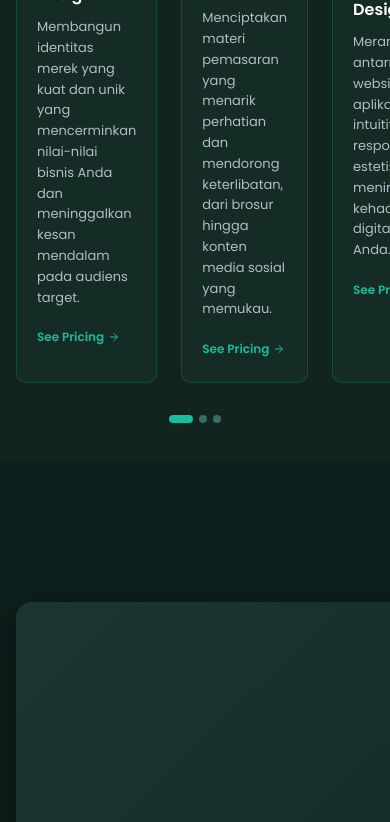
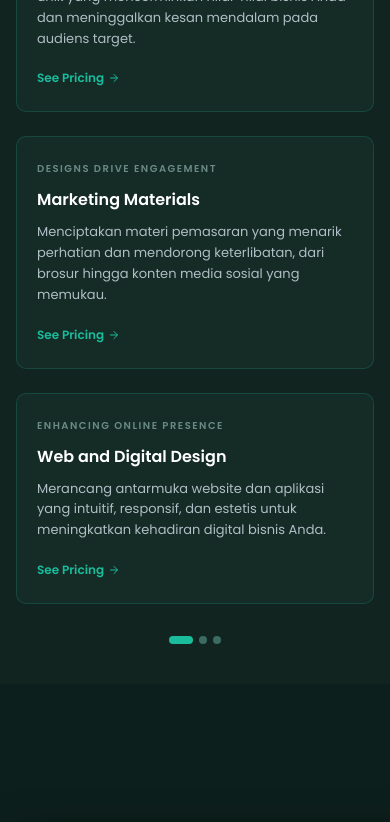
Before and after one commit to ReyCannavaro/evan-portfolio, a Next.js app: page / in a window 390 px wide. Shown: the part 934-1756 px from the top of the page. Built offline with nearby package versions, Linux system fonts and the light colour scheme.

Commit message:
build responsive page for section services

```diff
--- a/app/components/sections/ServicesSection.tsx
+++ b/app/components/sections/ServicesSection.tsx
@@ -7,45 +7,24 @@ export default function ServicesSection() {
     <section id="services" className="section-padding" style={{ background: "var(--color-bg-secondary)" }}>
       <div className="section-container">
         <SectionTitle title="WHAT I DO" subtitle="My Services" />
-
-        <div style={{ display: "grid", gridTemplateColumns: "repeat(3, 1fr)", gap: 24 }}>
+        <div className="grid-3">
           {servicesData.map((service, i) => (
             <div key={i} className="card-base" style={{ padding: "24px 20px" }}>
-              <p className="section-label mb-3">{service.label}</p>
+              <p className="section-label" style={{ marginBottom: 12 }}>{service.label}</p>
               <h3 style={{ fontSize: 16, fontWeight: 600, color: "var(--color-text-primary)", marginBottom: 10 }}>
                 {service.title}
               </h3>
               <p style={{ fontSize: 13, color: "var(--color-text-secondary)", lineHeight: 1.6, marginBottom: 20 }}>
                 {service.description}
               </p>
-              <a
-                href={service.link}
-                style={{
-                  fontSize: 12,
-                  color: "var(--color-accent)",
-                  fontWeight: 600,
-                  display: "flex",
-                  alignItems: "center",
-                  gap: 4,
-                  transition: "gap 0.2s",
-                  textDecoration: "none",
-                }}
-              >
+              <a href={service.link} style={{ fontSize: 12, color: "var(--color-accent)", fontWeight: 600, display: "flex", alignItems: "center", gap: 4, textDecoration: "none" }}>
                 See Pricing <ArrowRight size={12} />
               </a>
             </div>
           ))}
         </div>
-
-        {/* Slider dots */}
         <div style={{ display: "flex", gap: 6, justifyContent: "center", marginTop: 32 }}>
-          {[0, 1, 2].map((i) => (
-            <span
-              key={i}
-              className={i === 0 ? "slider-dot active" : "slider-dot"}
-              style={{ display: "inline-block" }}
-            />
-          ))}
+          {[0, 1, 2].map((i) => <span key={i} className={i === 0 ? "slider-dot active" : "slider-dot"} />)}
         </div>
       </div>
     </section>
```
